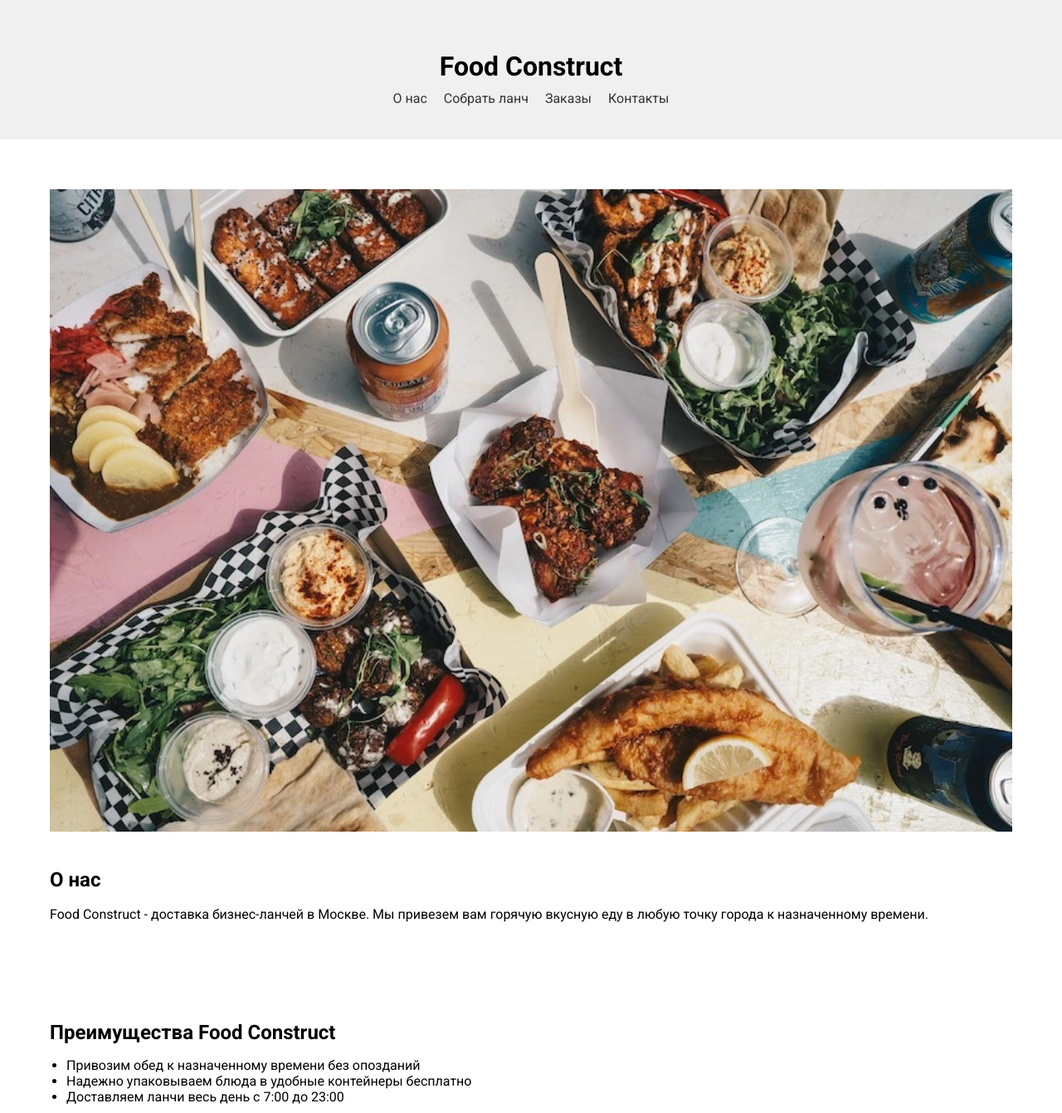
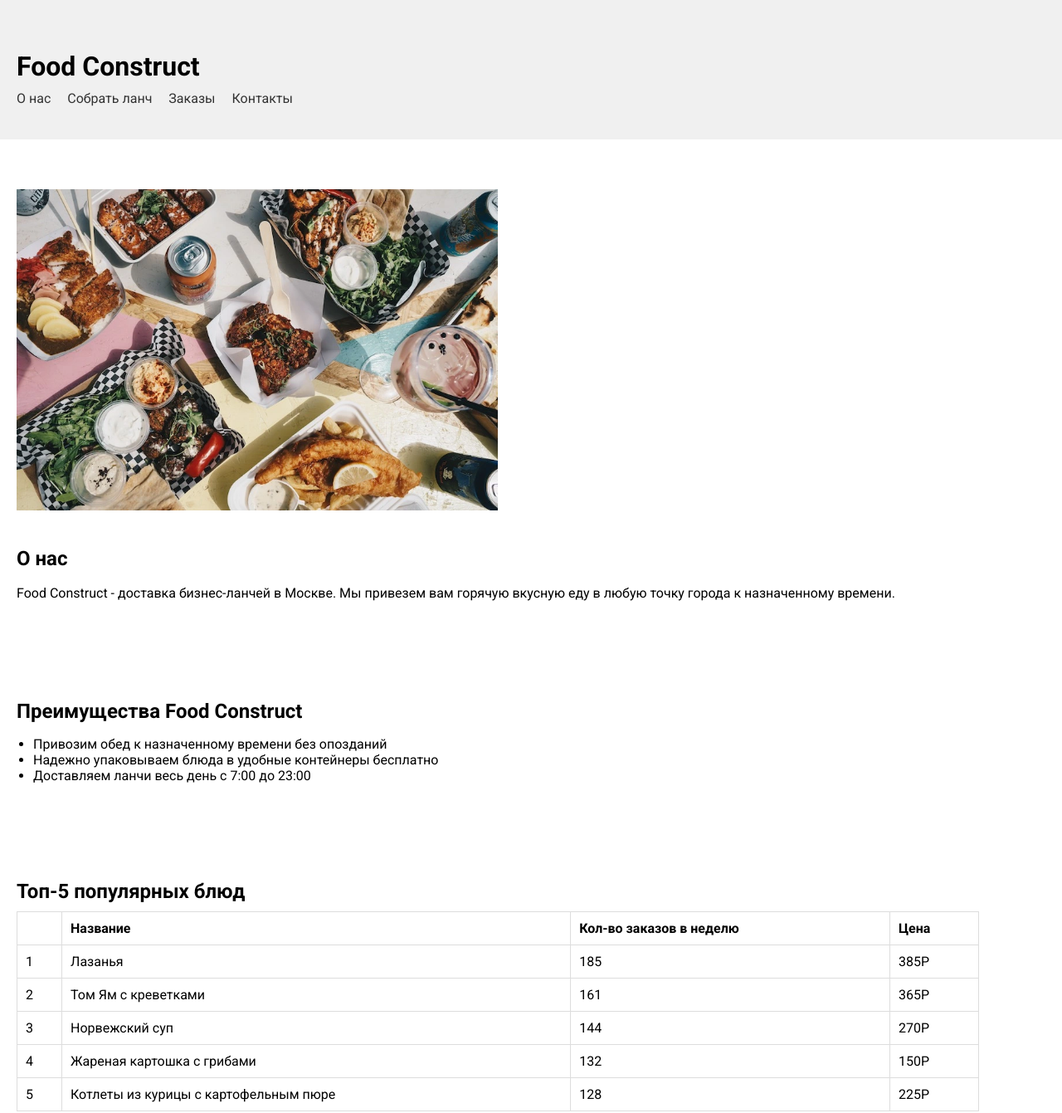
Before and after one commit to Iliya1433/Project1, a plain HTML site: page index.html in a window 1280 px wide. Shown: the top 1341 px of the page at 83% size. Drawn offline with Linux system fonts and the light colour scheme.

Commit message:
style.css

```diff
--- a/style.css
+++ b/style.css
@@ -1,110 +1,117 @@
+/* Общие стили */
 * {
   box-sizing: border-box;
-  font-family: 'Roboto', sans-serif;
+  font-family: 'Roboto', sans-serif; /* Задание шрифта по умолчанию */
 }
 
 body {
   margin: 0;
-  padding: 0;
+  padding: 0; /* Убираем отступы у body */
 }
 
+/* Стили для контейнера */
 .container {
   max-width: 1200px;
-  margin: 0 auto;
+  margin: 0; /* Убираем центрирование контейнера */
   padding: 20px;
+  text-align: left; /* Выравнивание текста по левому краю */
 }
 
+/* Стили для шапки сайта */
 header {
-  background-color: #f0f0f0;
+  background-color: #f0f0f0; /* Цвет фона для header */
   padding: 20px 0;
-  text-align: center;
+  text-align: left; /* Выравнивание заголовка по левому краю */
 }
 
 header h1 {
-  font-size: 32px;
-  margin-bottom: 10px;
+  font-size: 32px; /* Размер шрифта заголовка */
+  margin-bottom: 10px; /* Отступ снизу */
 }
 
+/* Стили для навигационного меню */
 nav {
   display: flex;
-  justify-content: center;
-  gap: 20px;
+  justify-content: flex-start; /* Выравнивание навигации влево */
+  gap: 20px; /* Расстояние между ссылками */
 }
 
 nav a {
-  text-decoration: none;
-  color: #333;
-  font-size: 16px;
+  text-decoration: none; /* Убираем подчеркивание у ссылок */
+  color: #333; /* Цвет текста ссылок */
+  font-size: 16px; /* Размер шрифта ссылок */
+  transition: color 0.3s ease; /* Плавный переход для цвета при наведении */
 }
 
+/* Стили для основного контента */
 main {
   padding: 20px 0;
 }
 
+/* Стили для секций */
 section {
   padding: 20px 0;
 }
 
 section h2 {
-  font-size: 24px;
-  margin-bottom: 10px;
+  font-size: 24px; /* Размер шрифта для заголовков секций */
+  margin-bottom: 10px; /* Отступ снизу */
 }
 
 section img {
-  width: 100%;
-  height: auto;
-  margin-bottom: 20px;
+  width: 50%; /* Ширина изображения на всю ширину контейнера */
+  height: auto; /* Автоматическая высота изображения */
+  margin-bottom: 20px; /* Отступ снизу */
 }
 
 section p {
-  font-size: 16px;
-  line-height: 1.5;
+  font-size: 16px; /* Размер шрифта для абзацев */
+  line-height: 1.5; /* Межстрочный интервал */
 }
 
 section ul {
-  list-style: disc;
-  margin-left: 20px;
+  list-style: disc; /* Маркеры списка - диски */
+  margin-left: 20px; /* Отступ слева для списка */
   padding: 0;
   font-size: 16px;
 }
 
+/* Стили для таблицы */
 table {
-  width: 100%;
-  border-collapse: collapse;
-  margin-bottom: 20px;
+  width: 100%; /* Таблица занимает всю ширину контейнера */
+  border-collapse: collapse; /* Убираем промежутки между ячейками */
+  margin-bottom: 20px; /* Отступ снизу */
 }
 
 th, td {
-  padding: 10px;
-  border: 1px solid #ddd;
-  text-align: left;
+  padding: 10px; /* Внутренние отступы для ячеек */
+  border: 1px solid #ddd; /* Границы ячеек */
+  text-align: left; /* Выравнивание текста по левому краю */
 }
 
 th {
-  background-color: #f0f0f0;
-  font-weight: bold;
+  font-weight: bold; /* Жирный текст для заголовков таблицы */
 }
 
+/* Стили для подвала сайта */
 footer {
-  background-color: #333;
-  color: #fff;
+  background-color: black; /* Цвет фона подвала */
+  color: #fff; /* Цвет текста в подвале */
   padding: 20px 0;
-  text-align: center;
+  text-align: left; /* Выравнивание текста по левому краю */
 }
 
 footer p {
-  margin-bottom: 0;
+  margin-bottom: 0; /* Убираем отступы снизу у параграфа */
 }
 
 footer a {
-  text-decoration: none;
-  color: #fff;
+  text-decoration: none; /* Убираем подчеркивание у ссылок в подвале */
+  color: #fff; /* Цвет ссылок */
+  transition: color 0.3s ease; /* Плавный переход для цвета при наведении */
 }
 
-nav a:hover {
-  color: #007bff;
+/* Изменение цвета ссылок при наведении */
+nav a:hover, footer a:hover {
+  color: orange; /* Цвет текста при наведении - оранжевый */
 }
-
-footer a:hover {
-  color: #007bff;
-}
```
